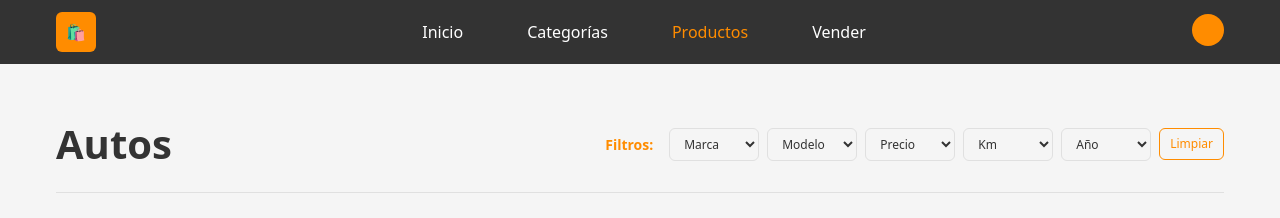
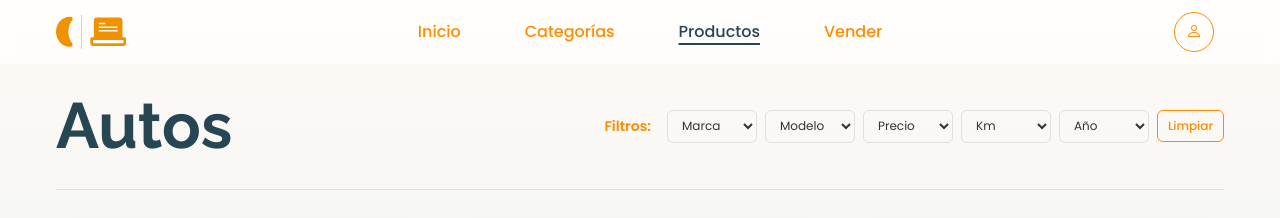
Before and after one commit to yenifer-gonzalez/pfinal-jap-grupo1, a plain HTML site: page products.html in a window 1280 px wide. Shown: the top 218 px of the page. Drawn offline with nearby package versions, Linux system fonts and the light colour scheme; no server answers; sample sign-in values are in the browser's storage.

Commit message:
mejoras de estilos

```diff
--- a/css/styles.css
+++ b/css/styles.css
@@ -1,3 +1,8 @@
+body {
+  background: linear-gradient(to bottom, #fffaf5 0%, #e8f1f5 60%, #d8e3e9 100%);
+  font-family: var(--font-family-primary) !important;
+}
+
 .jumbotron,
 .card-body,
 .container,
@@ -192,8 +197,9 @@ a.custom-card:hover {
 /* === ESTILOS DE PRODUCTOS === */
 
 .main-header {
-  background: var(--text-primary);
-  color: white;
+  background: rgba(255, 255, 255, 0.7);
+  backdrop-filter: blur(6px);
+  color: var(--color-primary-orange);
   height: var(--header-height);
   position: sticky;
   top: 0;
@@ -211,16 +217,11 @@ a.custom-card:hover {
 }
 
 .header-logo .logo-icon {
-  width: 40px;
-  height: 40px;
-  background: var(--color-primary-orange);
-  border-radius: var(--border-radius-sm);
+  width: 70px;
+  height: 70px;
   display: inline-flex;
   align-items: center;
   justify-content: center;
-  color: white;
-  text-decoration: none;
-  font-weight: var(--font-weight-bold);
 }
 
 .main-nav {
@@ -229,7 +230,7 @@ a.custom-card:hover {
 }
 
 .nav-link {
-  color: white;
+  color: var(--color-primary-orange);
   text-decoration: none;
   font-weight: var(--font-weight-medium);
   transition: color 0.2s ease;
@@ -237,22 +238,34 @@ a.custom-card:hover {
 
 .nav-link.active,
 .nav-link:hover {
-  color: var(--color-primary-orange);
+  color: var(--color-secondary-blue);
+  text-decoration: underline;
+  text-underline-offset: 6px;
+  text-decoration-thickness: 2px;
 }
 
 .user-avatar {
-  width: 32px;
-  height: 32px;
+  border: 1px solid var(--color-primary-orange);
   border-radius: 50%;
-  background: var(--color-primary-orange);
-  border: none;
+  color: var(--color-primary-orange);
+  background-color: transparent;
+  width: 40px;
+  height: 40px;
+  display: flex;
+  align-items: center;
+  justify-content: center;
+  margin-right: 10px;
   cursor: pointer;
 }
 
-.products-main {
-  background: #f5f5f5;
-  min-height: calc(100vh - var(--header-height));
-  padding: var(--space-xl) 0;
+.user-avatar:hover {
+  background-color: var(--color-primary-orange);
+  color: #fff;
+}
+
+.btn-check:focus + .btn,
+.btn:focus {
+  box-shadow: none;
 }
 
 .products-container {
@@ -280,10 +293,11 @@ a.custom-card:hover {
 }
 
 .filters-left .page-title {
+  font-family: var(--font-family-secondary);
   margin-bottom: 0;
-  font-size: 2.5rem;
+  font-size: 4rem;
   font-weight: var(--font-weight-bold);
-  color: var(--text-primary);
+  color: var(--color-secondary-blue);
 }
 
 .filters-right {
@@ -396,9 +410,10 @@ a.custom-card:hover {
   display: flex;
   align-items: center;
   justify-content: center;
-  cursor: pointer;
-  font-size: 16px;
+  font-size: 28px;
   transition: all 0.2s ease;
+  color: var(--color-primary-orange);
+  box-shadow: var(--shadow-light);
 }
 
 .favorite-btn:hover {
@@ -411,9 +426,10 @@ a.custom-card:hover {
 }
 
 .product-name {
+  font-family: var(--font-family-secondary);
   font-size: var(--font-size-h3);
-  font-weight: var(--font-weight-semibold);
-  color: var(--text-primary);
+  font-weight: var(--font-weight-bold);
+  color: var(--color-secondary-blue);
   line-height: var(--line-height-tight);
   margin-bottom: var(--space-sm);
 }
@@ -444,12 +460,14 @@ a.custom-card:hover {
 }
 
 .product-price {
+  font-family: var(--font-family-secondary);
   font-size: var(--font-size-body);
-  font-weight: var(--font-weight-semibold);
+  font-weight: var(--font-weight-bold);
   color: var(--color-primary-orange);
 }
 
 .product-stats {
+  font-family: var(--font-family-secondary);
   font-size: var(--font-size-xs);
   color: var(--text-tertiary);
 }
--- a/css/variables.css
+++ b/css/variables.css
@@ -27,6 +27,7 @@
 
   /* Tipografía */
   --font-family-primary: "Poppins", sans-serif;
+  --font-family-secondary: "Raleway", sans-serif;
   --font-size-h1: 32px; /* Título "Autos" */
   --font-size-h2: 24px; /* Títulos de sección */
   --font-size-h3: 18px; /* Nombres de productos */
--- a/products.html
+++ b/products.html
@@ -11,6 +11,10 @@
     <link rel="preconnect" href="https://fonts.gstatic.com" crossorigin />
     <link
       href="https://fonts.googleapis.com/css2?family=Poppins:ital,wght@0,100;0,200;0,300;0,400;0,500;0,600;0,700;0,800;0,900;1,100;1,200;1,300;1,400;1,500;1,600;1,700;1,800;1,900&display=swap"
+      rel="stylesheet"
+    />
+    <link
+      href="https://fonts.googleapis.com/css2?family=Raleway:ital,wght@0,100..900;1,100..900&display=swap"
       rel="stylesheet"
     />
     <!-- Icons de Bootstrap -->
@@ -31,7 +35,9 @@
     <header class="main-header">
       <div class="header-container">
         <div class="header-logo">
-          <a href="index.html" class="logo-icon">🛍️</a>
+          <a href="index.html" class="logo-icon">
+            <img src="img/logo-jap.svg" alt="logo-jap" class="logo-img" />
+          </a>
         </div>
         <nav class="main-nav">
           <a href="index.html" class="nav-link">Inicio</a>
@@ -40,7 +46,9 @@
           <a href="sell.html" class="nav-link">Vender</a>
         </nav>
         <div class="user-section">
-          <button class="user-avatar" id="userAvatar" title="Usuario"></button>
+          <button class="btn user-avatar" id="userAvatar" title="Usuario">
+            <i class="bi bi-person"></i>
+          </button>
         </div>
       </div>
     </header>
```
